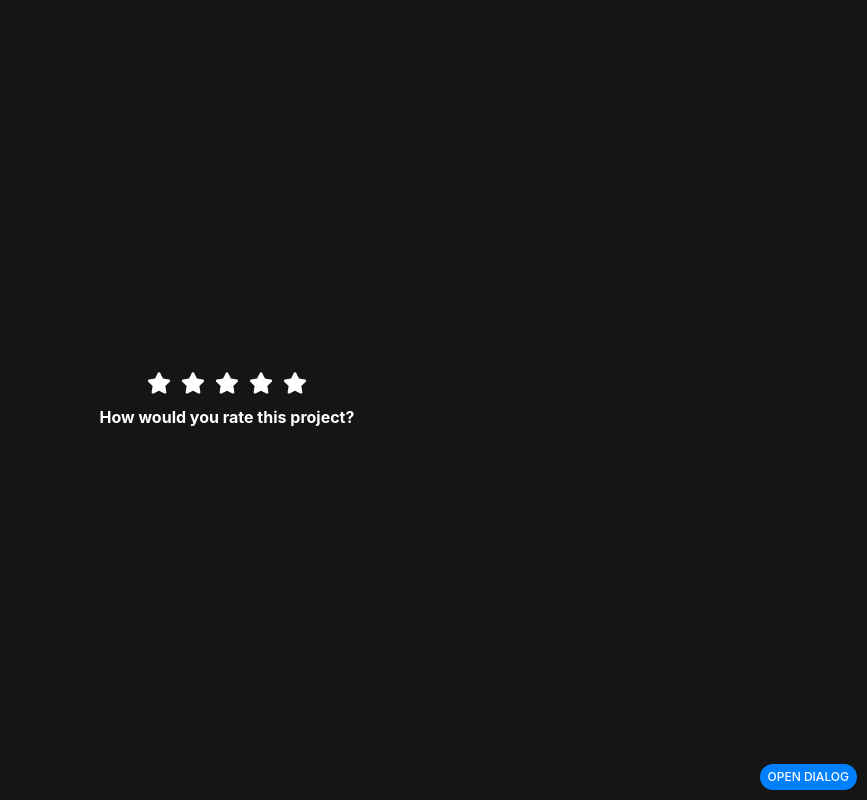
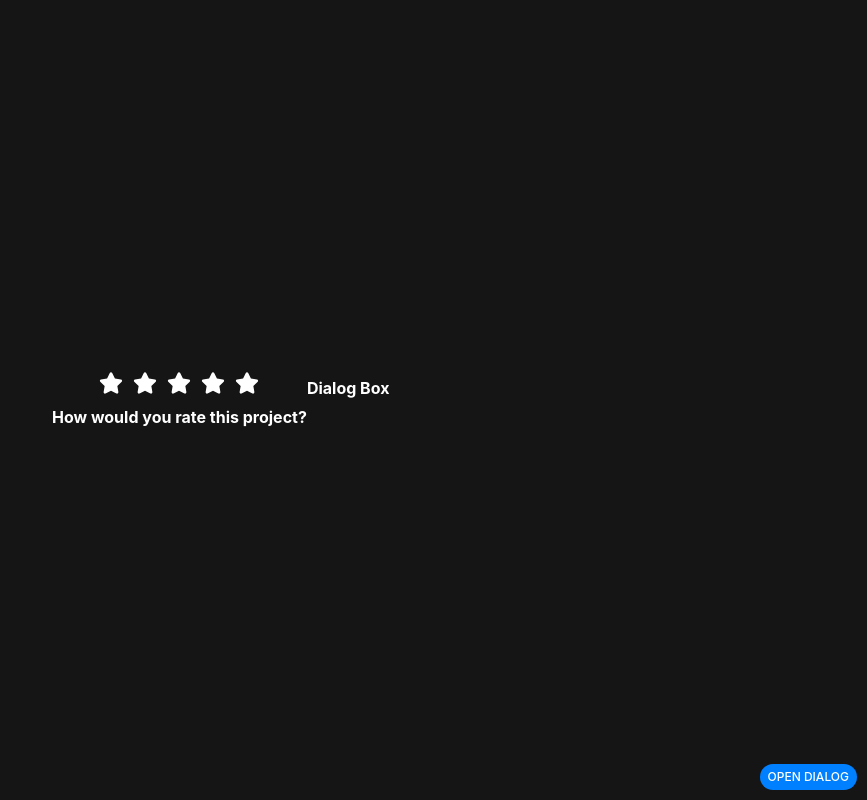
Before and after one commit to rstrauman/rating-system, a React (Create React App) app: page / in a window 1280 px wide. Both pictures are taken after a click on the button "OPEN DIALOG". Shown: the whole page, without its empty margins (413-1280 px from the left). Built offline with nearby package versions, Linux system fonts and the light colour scheme.

Commit message:
most of modal functionailty complete

```diff
--- a/src/App.js
+++ b/src/App.js
@@ -1,13 +1,25 @@
 import StarRating from './components/StarRating';
+import Dialog from './components/Dialog';
+import { useState } from 'react';
 
 function App() {
+	const [isOpen, setOpen] = useState(false);
 
 	const stars = [1, 2, 3, 4, 5]
+
+	const openDialog = () => {
+		setOpen(true);
+	}
+
+	const closeDialog = () => {
+		setOpen(false);
+	}
 
 	return (
 		<div className="container stars-container">
 			<StarRating stars={stars}/>
-			<button>Open Dialog</button>
+			<button className="open-btn" onClick={openDialog}>Open Dialog</button>
+			<Dialog closeDialog={closeDialog} isOpen={isOpen}/>
 		</div>
 	);
 }
--- a/src/components/Dialog.js
+++ b/src/components/Dialog.js
@@ -1,6 +1,9 @@
-function Dialog() {
+function Dialog(props) {
     return (
-        <></>
+        <div className={props.isOpen ? "open" : "close"}>
+            <h2>Dialog Box</h2>
+            <button className="close" onClick={props.closeDialog}>Close Dialog</button>
+        </div>
     );
 }
 
--- a/src/styles/index.css
+++ b/src/styles/index.css
@@ -55,7 +55,7 @@ h2 {
     font-size: 16px;
 }
 
-button {
+.open-btn {
     position: absolute;
     bottom: 10px;
     right: 10px;
@@ -69,8 +69,16 @@ button {
     transition: all 0.25s ease-in-out;
 }
 
-button:hover {
+.close-btn:hover {
     transform: scale(1.1);
     color:rgb(0, 128, 255);
     background-color: #fff;
 }
+
+.open {
+    visibility: visible;
+}
+
+.close {
+    visibility: hidden;
+}
```
